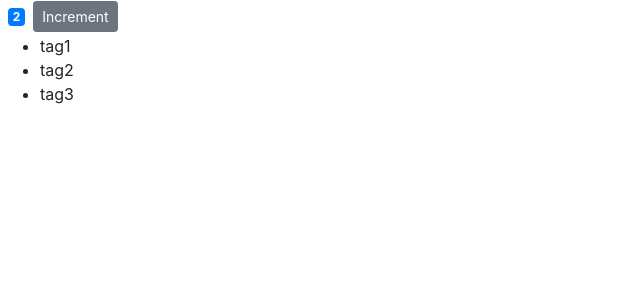
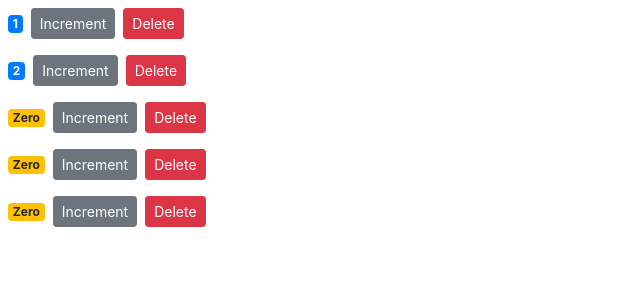
Before and after one commit to AaronPowell96/React-CountersApp, a React (Create React App) app: page / in a window 1280 px wide. Shown: the top 300 px of the page, without its empty margins (0-640 px from the left). Built offline with nearby package versions, Linux system fonts and the light colour scheme.

Commit message:
event handling delete

```diff
--- a/src/components/counter.jsx
+++ b/src/components/counter.jsx
@@ -2,33 +2,43 @@
 
 class Counter extends Component {
   state = {
-    count: 2,
-    tags: ["tag1", "tag2", "tag3"]
+    value: this.props.counter.value
   };
 
+  handleIncrement = () => {
+    this.setState({ value: this.state.value + 1 });
+  };
+
+  raise;
   render() {
     return (
-      <React.Fragment>
+      <div>
         <span className={this.getBadgeClasses()}>{this.formatCount()}</span>
-        <button className="btn btn-secondary btn-sm">Increment</button>
-        <ul>
-          {this.state.tags.map(tag => (
-            <li key={tag}>{tag}</li>
-          ))}
-        </ul>
-      </React.Fragment>
+        <button
+          onClick={() => this.handleIncrement()}
+          className="btn btn-secondary btn-sm"
+        >
+          Increment
+        </button>
+        <button
+          onClick={() => this.props.onDelete(this.props.counter.id)}
+          className="btn btn-danger btn-sm m-2"
+        >
+          Delete
+        </button>
+      </div>
     );
   }
 
   getBadgeClasses() {
     let classes = "badge m-2 badge-";
-    classes += this.state.count === 0 ? "warning" : "primary";
+    classes += this.state.value === 0 ? "warning" : "primary";
     return classes;
   }
 
   formatCount() {
-    const { count } = this.state;
-    return count === 0 ? "Zero" : count;
+    const { value } = this.state;
+    return value === 0 ? "Zero" : value;
   }
 }
 
--- /dev/null
+++ b/src/components/counters.jsx
@@ -0,0 +1,34 @@
+import React, { Component } from "react";
+import Counter from "./counter";
+class Counters extends Component {
+  state = {
+    counters: [
+      { id: 1, value: 1 },
+      { id: 2, value: 2 },
+      { id: 3, value: 0 },
+      { id: 4, value: 0 },
+      { id: 5, value: 0 }
+    ]
+  };
+
+  handleDelete = counterId => {
+    console.log("delete event", counterId);
+    const counters = this.state.counters.filter(c => c.id !== counterId);
+    this.setState({ counters: counters });
+  };
+  render() {
+    return (
+      <div>
+        {this.state.counters.map(counter => (
+          <Counter
+            key={counter.id}
+            onDelete={this.handleDelete}
+            counter={counter}
+          />
+        ))}
+      </div>
+    );
+  }
+}
+
+export default Counters;
--- a/src/index.js
+++ b/src/index.js
@@ -4,8 +4,8 @@
 import App from "./App";
 import * as serviceWorker from "./serviceWorker";
 import "bootstrap/dist/css/bootstrap.css";
-import Counter from "./components/counter";
-ReactDOM.render(<Counter />, document.getElementById("root"));
+import Counters from "./components/counters";
+ReactDOM.render(<Counters />, document.getElementById("root"));
 
 // If you want your app to work offline and load faster, you can change
 // unregister() to register() below. Note this comes with some pitfalls.
```
